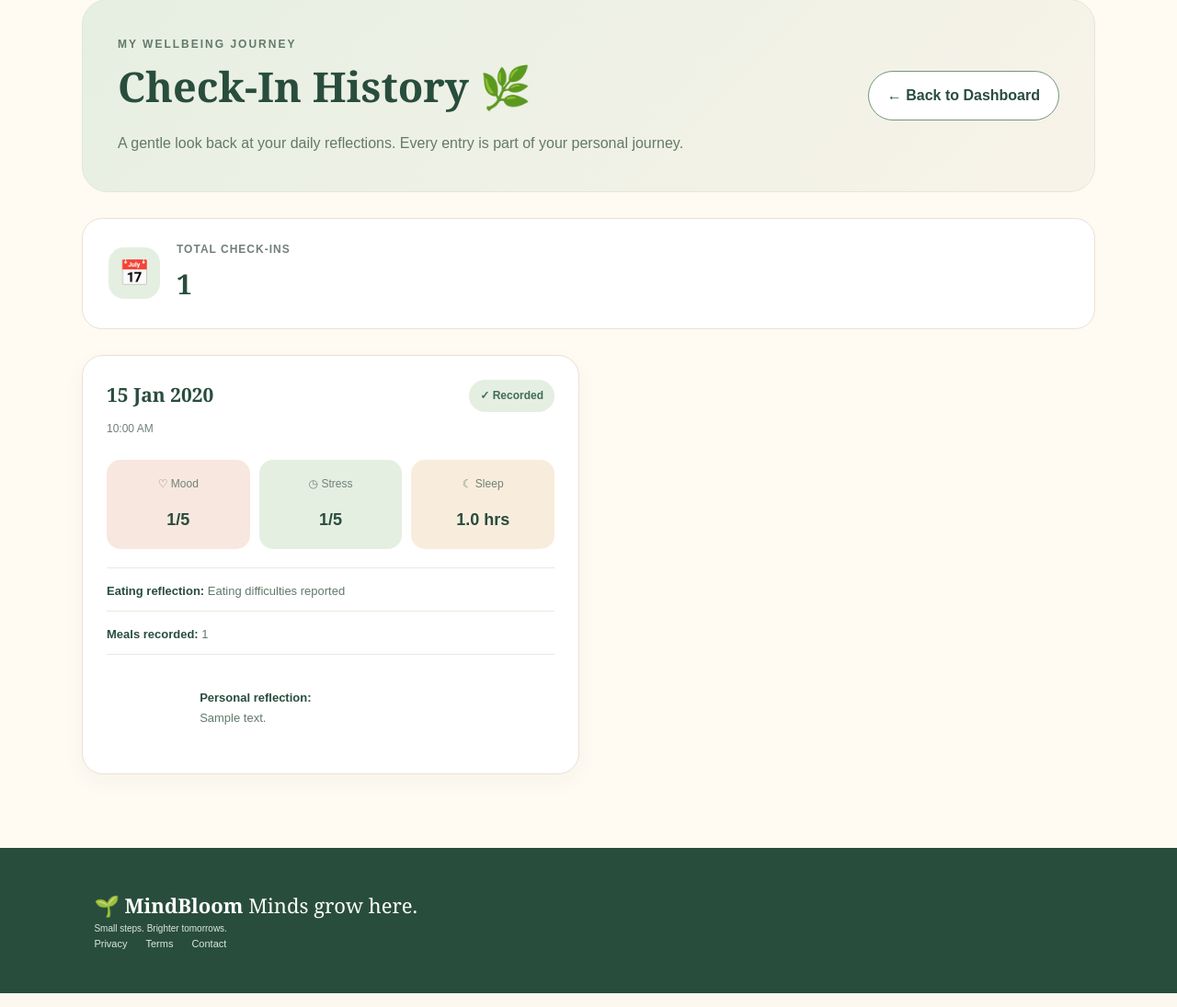
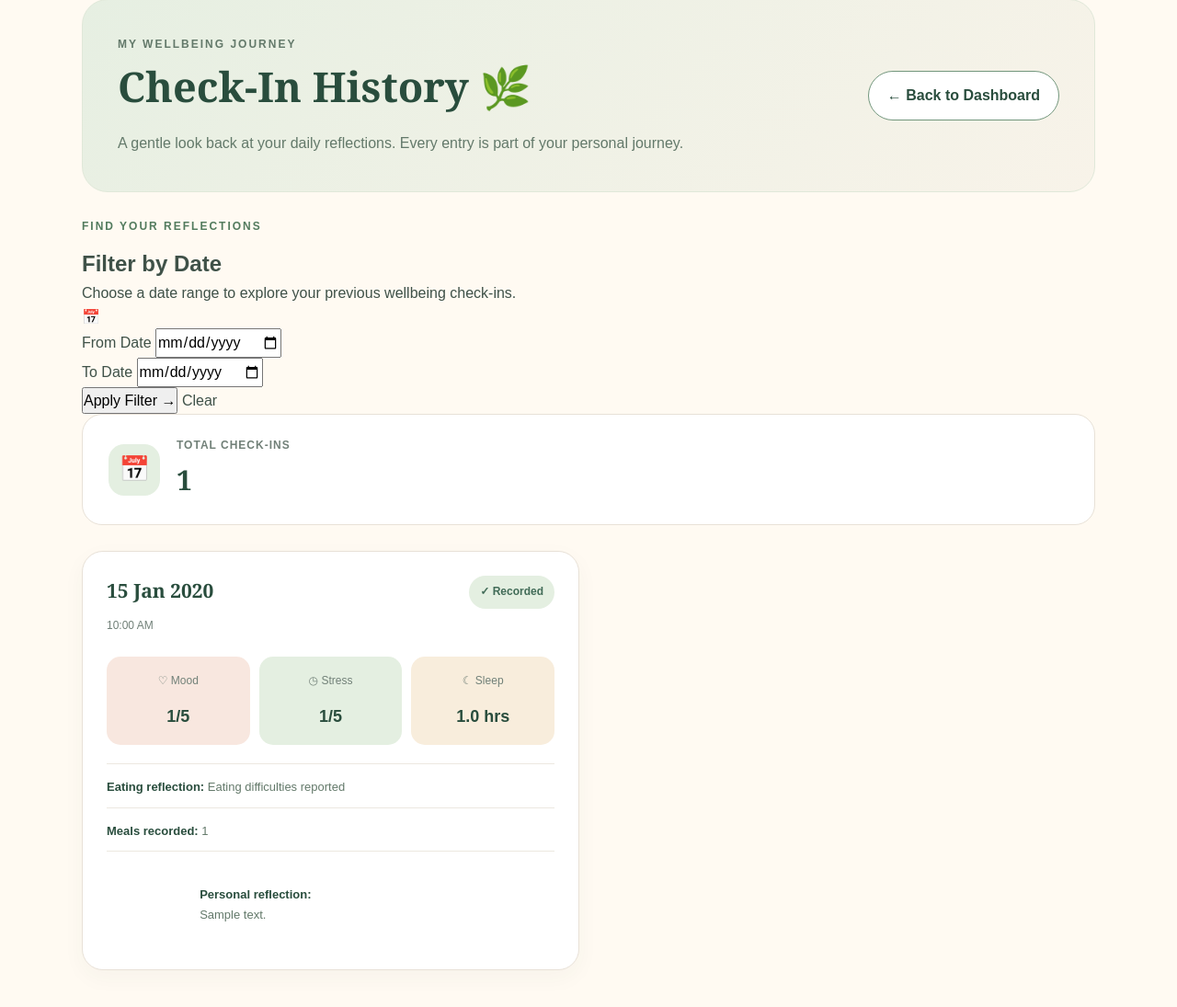
Before and after one commit to GraceChelangat/MindBloom-System, a Django app: template templates/checkin_history.html in a window 1280 px wide. Shown: the part 193-1288 px from the top of the page at 92% size. Run offline with Django 5.2, Linux system fonts and the light colour scheme; tables that the repository leaves empty hold one stand-in row (values such as "Sample post"); the template is opened without the code that fills it: values that come from a table or form of the project are taken from there, most other values are stand-ins (such as "Sample title", 1, 10 or a date in 2020).

Commit message:
Add date filtering controls to check-in history

```diff
--- a/templates/checkin_history.html
+++ b/templates/checkin_history.html
@@ -253,6 +253,59 @@
         </a>
     </section>
 
+
+<!-- CHECK-IN HISTORY DATE FILTER -->
+<section class="history-filter-card">
+    <div class="history-filter-heading">
+        <div>
+            <p class="history-eyebrow">FIND YOUR REFLECTIONS</p>
+            <h2>Filter by Date</h2>
+            <p>
+                Choose a date range to explore your previous
+                wellbeing check-ins.
+            </p>
+        </div>
+        <span class="history-filter-icon">📅</span>
+    </div>
+
+    <form method="get"
+          action="{% url 'checkin_history' %}"
+          class="history-filter-form">
+
+        <div class="history-filter-field">
+            <label for="from_date">From Date</label>
+            <input
+                type="date"
+                id="from_date"
+                name="from_date"
+                value="{{ from_date }}"
+            >
+        </div>
+
+        <div class="history-filter-field">
+            <label for="to_date">To Date</label>
+            <input
+                type="date"
+                id="to_date"
+                name="to_date"
+                value="{{ to_date }}"
+            >
+        </div>
+
+        <div class="history-filter-actions">
+            <button type="submit" class="history-filter-button">
+                Apply Filter →
+            </button>
+
+            <a href="{% url 'checkin_history' %}"
+               class="history-clear-button">
+                Clear
+            </a>
+        </div>
+    </form>
+</section>
+
+
     <section class="history-overview">
         <div class="history-overview-icon">📅</div>
         <div>
@@ -321,6 +374,55 @@
                 </article>
             {% endfor %}
         </section>
+
+<!-- CHECK-IN HISTORY PAGINATION -->
+{% if page_obj.has_other_pages %}
+<nav class="history-pagination" aria-label="Check-in history pages">
+
+    <!-- PREVIOUS PAGE -->
+    {% if page_obj.has_previous %}
+        <a href="?page={{ page_obj.previous_page_number }}&amp;from_date={{ from_date|urlencode }}&amp;to_date={{ to_date|urlencode }}"
+           class="pagination-button">
+            ← Previous
+        </a>
+    {% else %}
+        <span class="pagination-button disabled">
+            ← Previous
+        </span>
+    {% endif %}
+
+    <!-- PAGE NUMBERS -->
+    <div class="pagination-numbers">
+        {% for number in page_obj.paginator.page_range %}
+            {% if number == page_obj.number %}
+                <span class="pagination-number active"
+                      aria-current="page">
+                    {{ number }}
+                </span>
+            {% else %}
+                <a href="?page={{ number }}"
+                   class="pagination-number">
+                    {{ number }}
+                </a>
+            {% endif %}
+        {% endfor %}
+    </div>
+
+    <!-- NEXT PAGE -->
+    {% if page_obj.has_next %}
+        <a href="?page={{ page_obj.next_page_number }}"
+           class="pagination-button">
+            Next →
+        </a>
+    {% else %}
+        <span class="pagination-button disabled">
+            Next →
+        </span>
+    {% endif %}
+
+</nav>
+{% endif %}
+
     {% else %}
         <section class="history-empty">
             <div class="history-empty-icon">🌱</div>
```
